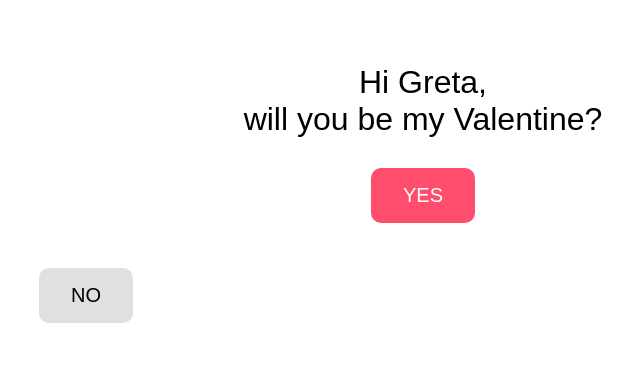
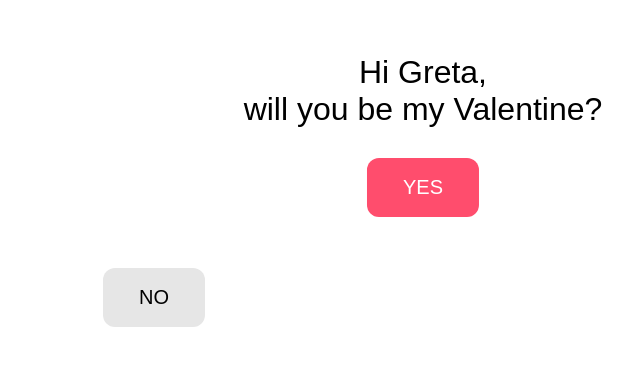
Before and after one commit to jasonmo99/valentines, a plain HTML site: page index.html in a window 1280 px wide. Shown: the part 175-540 px from the top of the page, without its empty margins (217-857 px from the left). Drawn offline with Linux system fonts and the light colour scheme.

Commit message:
Update index.html

```diff
--- a/index.html
+++ b/index.html
@@ -25,15 +25,15 @@
     .buttons {
       position: relative;
       width: 100%;
-      height: 240px;
+      height: 260px;
     }
 
     button {
-      padding: 16px 32px;
+      padding: 18px 36px;
       font-size: 20px;
       cursor: pointer;
       border: none;
-      border-radius: 10px;
+      border-radius: 12px;
       position: absolute;
       transition: transform 0.25s ease, left 0.2s ease, top 0.2s ease;
       white-space: nowrap;
@@ -48,10 +48,10 @@
     }
 
     #no {
-      background-color: #e0e0e0;
+      background-color: #e6e6e6;
       color: #000;
-      left: 20%;
-      top: 100px;
+      left: 25%;
+      top: 110px;
       z-index: 1;
     }
 
@@ -88,19 +88,19 @@
     let scale = 1;
 
     function growYes() {
-      scale += 0.25; // crecimiento constante y sin límite
+      scale += 0.35; // crecimiento agresivo y constante
       yesBtn.style.transform = `translateX(-50%) scale(${scale})`;
       note.style.opacity = 1;
     }
 
     function moveNo() {
       const x = Math.random() * 75;
-      const y = Math.random() * 160;
+      const y = Math.random() * 180;
       noBtn.style.left = x + "%";
       noBtn.style.top = y + "px";
     }
 
-    // cada intento hace crecer el YES
+    // cada intento hace que el NO huya y el YES crezca
     noBtn.addEventListener("mouseover", () => {
       moveNo();
       growYes();
@@ -112,8 +112,9 @@
     });
 
     yesBtn.addEventListener("click", () => {
-      const message = encodeURIComponent("Yes, it’s a date 💘");
-      window.location.href = "https://wa.me/524921262438?text=" + message;
+      document.body.innerHTML = `
+        <h1>Then it’s a date 💌</h1>
+      `;
     });
   </script>
 
```
